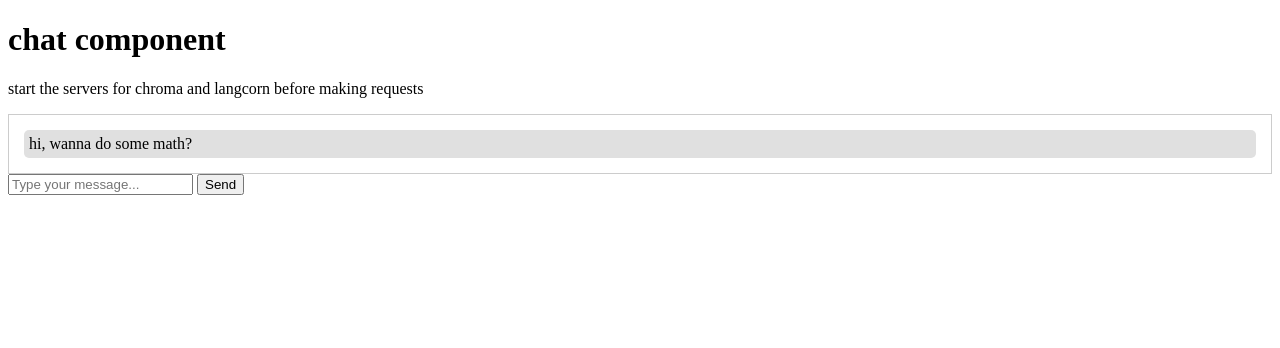
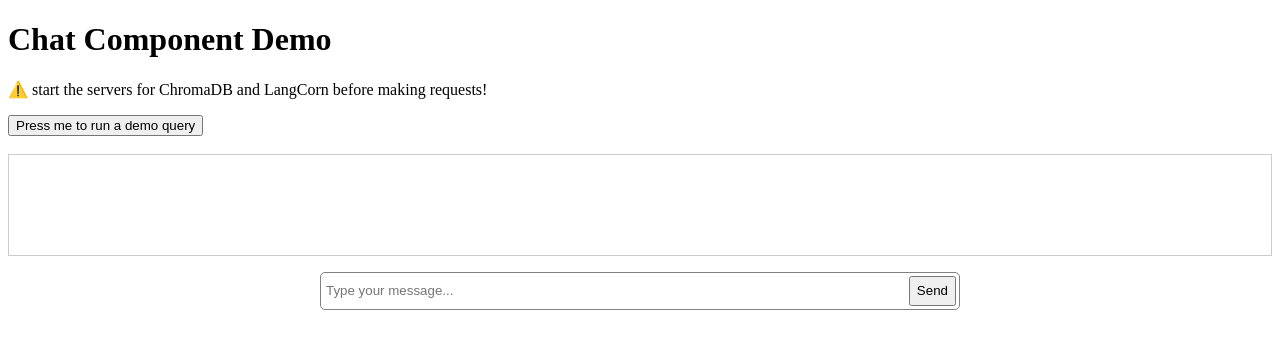
Before and after one commit to fleetwoodmab/langchain-geo-frontend, a SvelteKit app: page / in a window 1280 px wide. Shown: the top 348 px of the page. Built offline with nearby package versions, Linux system fonts and the light colour scheme.

Commit message:
expand chat functionality, render links, styling

```diff
--- a/src/routes/+page.svelte
+++ b/src/routes/+page.svelte
@@ -2,6 +2,6 @@
     import ChatBot from "./ChatBot.svelte";
 </script>
 
-<h1>chat component</h1>
-<p>start the servers for chroma and langcorn before making requests</p>
+<h1>Chat Component Demo</h1>
+<p>⚠️ start the servers for ChromaDB and LangCorn before making requests!</p>
 <ChatBot/>
--- a/src/routes/ChatBot.svelte
+++ b/src/routes/ChatBot.svelte
@@ -1,23 +1,71 @@
 <script>
+	// import Select from './Select.svelte';
+
 	/**
 	 * @type {any[]}
 	 */
-  let chatMessages = [{ text: 'hi, wanna do some math?', sender: 'bot' }];
+	let chatMessages = [];
 	let userInput = '';
+	let loading = false;
+
+	let baseURL = '127.0.0.1';
+	let port = '8718';
+
+	// hardcoded for now, see TODO below
+	let chainName = 'chains.convqa.chain';
+
+	async function demo() {
+		userInput = 'Hello! Tell me what you know about vein quartz and include the source.';
+		sendMessage();
+	}
+
+	/**
+	 * answers tend to be formatted as markdown
+	 * this function formats line breaks and links into HTML elements
+	 */
+	async function formatAnswer() {
+		// svelte rendering takes a bit until elements are detectable
+		await new Promise((r) => setTimeout(r, 200));
+		let botMessages = document.getElementsByClassName('bot-message');
+
+		for (var m of botMessages) {
+			//replace the linebreaks with <br>
+			let text = m.innerHTML;
+			text = text.replace(/(?:\r\n|\r|\n)/g, '<br>');
+			//check for links [text](url)
+			let elements = text.match(/\[.*?\)/g);
+			if (elements != null && elements.length > 0) {
+				for (var el of elements) {
+					// @ts-ignore
+					let txt = el.match(/\[(.*?)\]/)[1]; //get only the txt
+					// @ts-ignore
+					let url = el.match(/\((.*?)\)/)[1]; //get only the link
+					text = text.replace(el, '<a href="' + url + '" target="_blank">' + txt + '</a>');
+				}
+			}
+			m.innerHTML = text;
+		}
+	}
 
 	async function sendMessage() {
+		if (userInput.trim() !== '') {
+			loading = true;
 
-    if (userInput.trim() !== '') {
 			chatMessages = [...chatMessages, { text: userInput, sender: 'user' }];
-      // Make an HTTP request to your local endpoint
 			try {
-        const response = await fetch('http://127.0.0.1:8718/chains.convqa.chain/run', {
+				// emtpy the input field
+				let _inputText = userInput;
+				userInput = '';
+
+				// Make an HTTP request to the local endpoint
+				const response = await fetch(`http://${baseURL}:${port}/${chainName}/run`, {
 					method: 'POST',
 					headers: {
-            'accept': 'application/json',
-            'Content-Type': 'application/json',
+						accept: 'application/json',
+						'Content-Type': 'application/json'
 					},
-          body: JSON.stringify({ "input" : userInput , "memory" : [{}]}), // schema from SwaggerUI
+					// schema from SwaggerUI, hardcoded for now, see TODO below
+					body: JSON.stringify({ input: _inputText, memory: [{}] })
 				});
 				const data = await response.json();
 				chatMessages = [...chatMessages, { text: data.output, sender: 'bot' }];
@@ -25,35 +73,49 @@
 				console.error('Error:', error);
 				chatMessages = [...chatMessages, { text: error, sender: 'error' }];
 			}
-      userInput='';
+			loading = false;
+			formatAnswer();
 		}
 	}
 </script>
 
-<div class="chat-container">
-  {#each chatMessages as message }
+<!-- TODO: add schema to selection, since this depends on the chain... -->
+<!-- <Select
+	options={['chains.convqa.chain', 'chains.example.chain']}
+	display_func={(o) => o}
+	bind:value={chainName}
+/> -->
+
+<button on:click={demo}>Press me to run a demo query</button>
+<br />
+<br />
+
+<div class="message-container">
+	{#each chatMessages as message}
 		<div class="message {message.sender}-message">{message.text}</div>
 	{/each}
+	{#if loading}
+		<div class="dot-flashing" />
+	{/if}
 </div>
 
-
-<div>
+<div class="user-chatbox">
 	<input
 		type="text"
 		placeholder="Type your message..."
 		bind:value={userInput}
 		on:keydown={(e) => e.key === 'Enter' && sendMessage()}
 	/>
-  <button on:click={sendMessage}>Send</button>
+	<button on:click={sendMessage} class="send-button">Send</button>
 </div>
 
-
 <style>
-  /* Add your chat interface styling here */
-  .chat-container {
+	/* chat interface styling */
+	.message-container {
 		border: 1px solid #ccc;
 		padding: 10px;
-    max-height: 300px;
+		min-height: 10vh;
+		max-height: 75vh;
 		overflow-y: scroll;
 	}
 	.message {
@@ -73,4 +135,85 @@
 		background-color: lightcoral;
 		text-align: right;
 	}
+
+	.user-chatbox {
+		width: 50%;
+		height: 30px;
+		display: flex;
+		margin: 1rem auto 0 auto;
+		justify-content: space-between;
+		border: solid gray;
+		border-width: 1px;
+		border-radius: 5px;
+		padding: 3px;
+	}
+	.user-chatbox > input {
+		width: 100%;
+		border: none;
+	}
+	.user-chatbox > input:focus {
+		outline: none;
+	}
+	.user-chatbox > button {
+		min-width: fit-content;
+		margin-left: 0.5em;
+	}
+
+	/**
+	*  typing... dots animation adapted from https://codepen.io/nzbin/pen/GGrXbp
+	*/
+
+	:root {
+		--dot-color: rgb(52, 52, 52);
+		--dot-color-faded: rgba(52, 52, 52, 0.2);
+	}
+
+	.dot-flashing {
+		position: relative;
+		margin-left: 20px;
+		width: 10px;
+		height: 10px;
+		border-radius: 5px;
+		background-color: var(--dot-color);
+		color: var(--dot-color);
+		animation: dot-flashing 1s infinite linear alternate;
+		animation-delay: 0.5s;
+	}
+	.dot-flashing::before,
+	.dot-flashing::after {
+		content: '';
+		display: inline-block;
+		position: absolute;
+		left: 0;
+	}
+	.dot-flashing::before {
+		left: -15px;
+		width: 10px;
+		height: 10px;
+		border-radius: 5px;
+		background-color: var(--dot-color);
+		color: var(--dot-color);
+		animation: dot-flashing 1s infinite alternate;
+		animation-delay: 0s;
+	}
+	.dot-flashing::after {
+		left: 15px;
+		width: 10px;
+		height: 10px;
+		border-radius: 5px;
+		background-color: var(--dot-color);
+		color: var(--dot-color);
+		animation: dot-flashing 1s infinite alternate;
+		animation-delay: 1s;
+	}
+
+	@keyframes dot-flashing {
+		0% {
+			background-color: var(--dot-color);
+		}
+		50%,
+		100% {
+			background-color: var(--dot-color-faded);
+		}
+	}
 </style>
--- /dev/null
+++ b/src/routes/Select.svelte
@@ -0,0 +1,19 @@
+<script>
+      /**
+	 * @type {string[]}
+	 */
+    export let options = [];
+    export let display_func = (/** @type {string} */ a) => a;
+    export let index = 0; // starting index
+    export let value;
+
+    $: {
+      value = options[index];
+    }
+  </script>
+
+  <select bind:value={index}>
+    {#each options as option, i}
+      <option value={i}>{display_func(option)}</option>
+    {/each}
+  </select>
```
Lines whose indentation alone changed are shown as unchanged.
